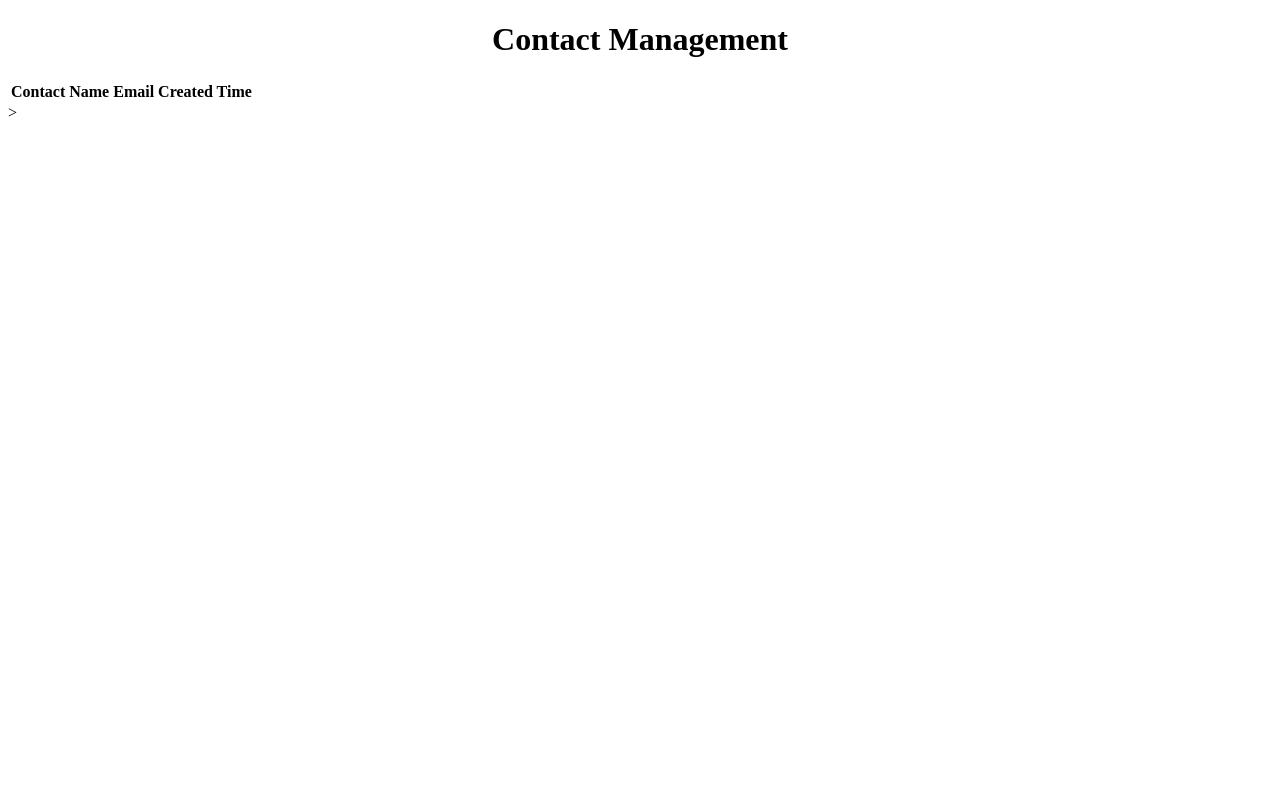
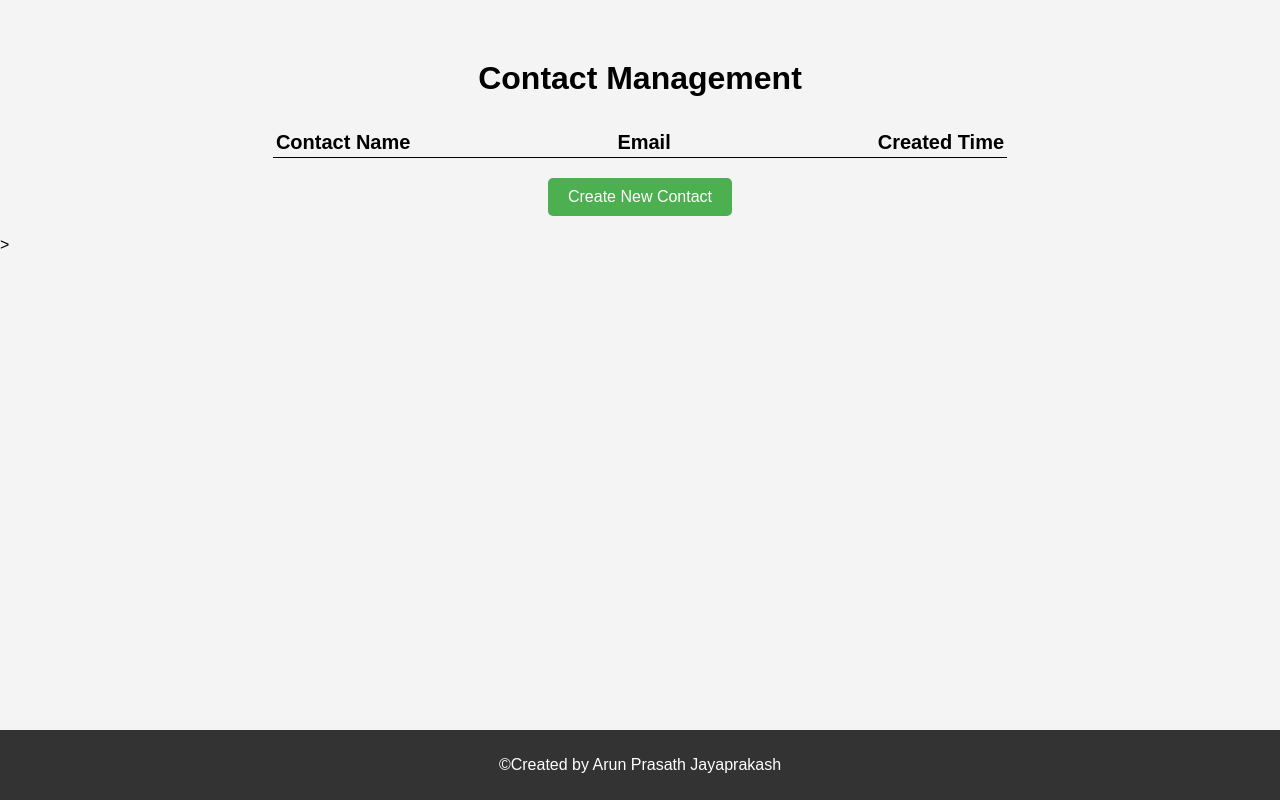
Before and after one commit to arunprasathjayaprakash/Arunprasath_jayaprakash, a Django app: page / in a window 1280 px wide. Run offline with Django 4.2, Linux system fonts and the light colour scheme; lists and menus that the app fills with data are empty.

Commit message:
Added start page and custom css

```diff
--- a/arunprasath_jayaprakash/website/static/style.css
+++ b/arunprasath_jayaprakash/website/static/style.css
@@ -10,6 +10,7 @@ body {
 h1 {
     text-align: center;
     margin-top: 50px;
+    padding: 10px 20px;
 }
 
 button {
@@ -37,3 +38,22 @@ footer {
     bottom: 0;
     width: 100%;
 }
+
+.center {
+  margin-left: auto;
+  margin-right: auto;
+  border-bottom: 1px solid black;
+}
+
+.space-right {
+    padding-right : 10em;
+    font-size: 20px
+}
+
+.space-bottom {
+    padding-bottom : 3em;
+}
+
+.space {
+    font-size: 20px
+}
--- a/arunprasath_jayaprakash/website/templates/base.html
+++ b/arunprasath_jayaprakash/website/templates/base.html
@@ -5,8 +5,9 @@
     h1 {text-align: center;}
     table {text-align: center;}
     </style>
+  <link rel="stylesheet" href="static/style.css">
   {% if Project %}
-  <title>
+  <title >
     Contact Management {{Project}}
   </title>
   {% else %}
@@ -16,15 +17,21 @@
   {% endif %}
 </head>
 <body>
-<h1>Contact Management</h1>
-  <table>
-    <tr>
-      <th>Contact Name</th>
-      <th>Email</th>
-      <th>Created Time</th>
+<h1 >Contact Management</h1>
+  <table class="center">
+    <tr >
+      <td class="space-right"><b>Contact Name</b></td>
+      <td></td>
+      <td class="space-right"><b>Email</b></td>
+      <td></td>
+      <td class="space"><b>Created Time</b></td>
     </tr>
   </table>
+<button type="button" onclick="/create">Create New Contact</button>
 {% block content%}
 {% endblock %}
+<footer>
+  <p>&copy;<a>Created by Arun Prasath Jayaprakash</a></p>
+</footer>
 </body>>
 </html>
--- a/arunprasath_jayaprakash/website/templates/new_contact_page.html
+++ b/arunprasath_jayaprakash/website/templates/new_contact_page.html
@@ -0,0 +1,6 @@
+{% extends "base.html" %}
+
+{% block content %}
+  <h1>Create contact Here</h1>
+
+{% endblock %}
--- a/arunprasath_jayaprakash/website/urls.py
+++ b/arunprasath_jayaprakash/website/urls.py
@@ -1,6 +1,7 @@
 from django.urls import path
-from .views import home , index
+from .views import home , index , create_contact
 
 urlpatterns = [
     path('', index , name='website_home'),
+    path('create',create_contact , name='create_contact_page' )
 ]
--- a/arunprasath_jayaprakash/website/views.py
+++ b/arunprasath_jayaprakash/website/views.py
@@ -8,7 +8,10 @@ def index(request):
         'Project' : 'Django'
     }
 
-    return render(request , 'base.html' ,context=content)
+    return render(request , 'base.html' , {'render':content})
+
+def create_contact(request):
+    return render(request,'new_contact_page.html')
 
 def home(request):
     return HttpResponse("<h1>home from pycharm</h2>")
```
Also changed, not shown: arunprasath_jayaprakash/db.sqlite3.
